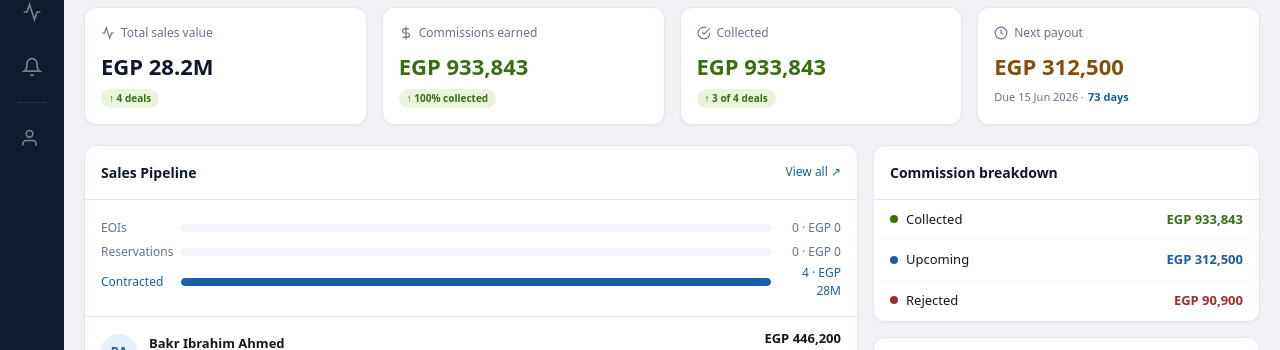
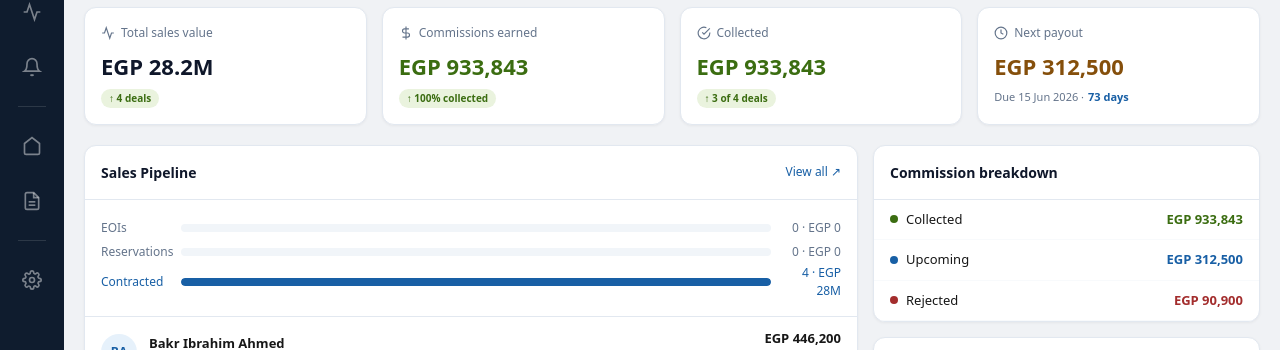
Before and after one commit to ehabalqadi001-lang/Real-estate-CRM-Manager-, a Next.js app: page /dashboard in a window 1280 px wide. Shown: the part 142-492 px from the top of the page. Built offline with nearby package versions, Linux system fonts and the light colour scheme.

Commit message:
Fix syntax error and add full dashboard with 6 links

```diff
--- a/src/app/dashboard/page.tsx
+++ b/src/app/dashboard/page.tsx
@@ -49,7 +49,7 @@ export default function DashboardPage() {
         .card { background: #fff; border-radius: 12px; border: 1px solid #e2e8f0; overflow: hidden; box-shadow: 0 1px 3px rgba(0,0,0,0.05); }
         .card-header { padding: 16px; display: flex; justify-content: space-between; align-items: center; border-bottom: 1px solid #e2e8f0; }
         .card-title { font-size: 14px; font-weight: 600; color: #0f172a; }
-        .card-link { font-size: 12px; color: #185FA5; text-decoration: none; font-weight: 500; }
+        .card-link { font-size: 12px; color: #185FA5; text-decoration: none; font-weight: 500; cursor: pointer; }
         .pipeline-bar { height: 8px; border-radius: 4px; background: #f1f5f9; overflow: hidden; margin: 8px 0; }
         .pipeline-fill { height: 100%; border-radius: 4px; }
         .deal-row { display: flex; align-items: center; justify-content: space-between; padding: 12px 16px; border-bottom: 1px solid #f8fafc; }
@@ -83,20 +83,40 @@ export default function DashboardPage() {
       </div>
 
       <div style={{ display: 'flex' }}>
-        {/* Navigation Sidebar (4 Links) */}
+        {/* القائمة الجانبية المحدثة بـ 6 أيقونات والفواصل */}
         <div className="sidebar">
+          {/* 1. Dashboard */}
           <Link href="/dashboard" className="nav-item active" title="Dashboard">
             <svg width="20" height="20" fill="none" stroke="currentColor" strokeWidth="2" viewBox="0 0 24 24"><rect x="3" y="3" width="7" height="7"/><rect x="14" y="3" width="7" height="7"/><rect x="14" y="14" width="7" height="7"/><rect x="3" y="14" width="7" height="7"/></svg>
           </Link>
+
+          {/* 2. Sales Pipeline */}
           <Link href="/dashboard/leads" className="nav-item" title="Sales Pipeline">
             <svg width="20" height="20" fill="none" stroke="currentColor" strokeWidth="2" viewBox="0 0 24 24"><polyline points="22 12 18 12 15 21 9 3 6 12 2 12"/></svg>
           </Link>
+
+          {/* 3. Commissions */}
           <Link href="/dashboard/commissions" className="nav-item" title="Commissions">
             <svg width="20" height="20" fill="none" stroke="currentColor" strokeWidth="2" viewBox="0 0 24 24"><path d="M18 8A6 6 0 0 0 6 8c0 7-3 9-3 9h18s-3-2-3-9"/><path d="M13.73 21a2 2 0 0 1-3.46 0"/></svg>
           </Link>
-          <div style={{ width: '30px', height: '1px', background: 'rgba(255,255,255,0.1)' }}></div>
+
+          <div style={{ width: '28px', height: '1px', background: 'rgba(255,255,255,0.12)', margin: '4px 0' }}></div>
+
+          {/* 4. Developers */}
           <Link href="/dashboard/developers" className="nav-item" title="Developers">
-            <svg width="20" height="20" fill="none" stroke="currentColor" strokeWidth="2" viewBox="0 0 24 24"><path d="M17 21v-2a4 4 0 0 0-4-4H5a4 4 0 0 0-4 4v2"/><circle cx="9" cy="7" r="4"/></svg>
+            <svg width="20" height="20" fill="none" stroke="currentColor" strokeWidth="2" viewBox="0 0 24 24"><path d="M3 9l9-7 9 7v11a2 2 0 0 1-2 2H5a2 2 0 0 1-2-2z"/></svg>
+          </Link>
+
+          {/* 5. Reports */}
+          <Link href="/dashboard/reports" className="nav-item" title="Reports">
+            <svg width="20" height="20" fill="none" stroke="currentColor" strokeWidth="2" viewBox="0 0 24 24"><path d="M14 2H6a2 2 0 0 0-2 2v16a2 2 0 0 0 2 2h12a2 2 0 0 0 2-2V8z"/><polyline points="14 2 14 8 20 8"/><line x1="16" y1="13" x2="8" y2="13"/><line x1="16" y1="17" x2="8" y2="17"/></svg>
+          </Link>
+
+          <div style={{ width: '28px', height: '1px', background: 'rgba(255,255,255,0.12)', margin: '4px 0' }}></div>
+
+          {/* 6. Settings */}
+          <Link href="/dashboard/settings" className="nav-item" title="Settings">
+            <svg width="20" height="20" fill="none" stroke="currentColor" strokeWidth="2" viewBox="0 0 24 24"><circle cx="12" cy="12" r="3"/><path d="M19.4 15a1.65 1.65 0 0 0 .33 1.82l.06.06a2 2 0 0 1-2.83 2.83l-.06-.06a1.65 1.65 0 0 0-1.82-.33 1.65 1.65 0 0 0-1 1.51V21a2 2 0 0 1-4 0v-.09A1.65 1.65 0 0 0 9 19.4a1.65 1.65 0 0 0-1.82.33l-.06.06a2 2 0 0 1-2.83-2.83l.06-.06A1.65 1.65 0 0 0 4.68 15a1.65 1.65 0 0 0-1.51-1H3a2 2 0 0 1 0-4h.09A1.65 1.65 0 0 0 4.6 9a1.65 1.65 0 0 0-.33-1.82l-.06-.06a2 2 0 0 1 2.83-2.83l.06.06A1.65 1.65 0 0 0 9 4.68a1.65 1.65 0 0 0 1-1.51V3a2 2 0 0 1 4 0v.09a1.65 1.65 0 0 0 1 1.51 1.65 1.65 0 0 0 1.82-.33l.06-.06a2 2 0 0 1 2.83 2.83l-.06.06A1.65 1.65 0 0 0 19.4 9a1.65 1.65 0 0 0 1.51 1H21a2 2 0 0 1 0 4h-.09a1.65 1.65 0 0 0-1.51 1z"/></svg>
           </Link>
         </div>
 
```
